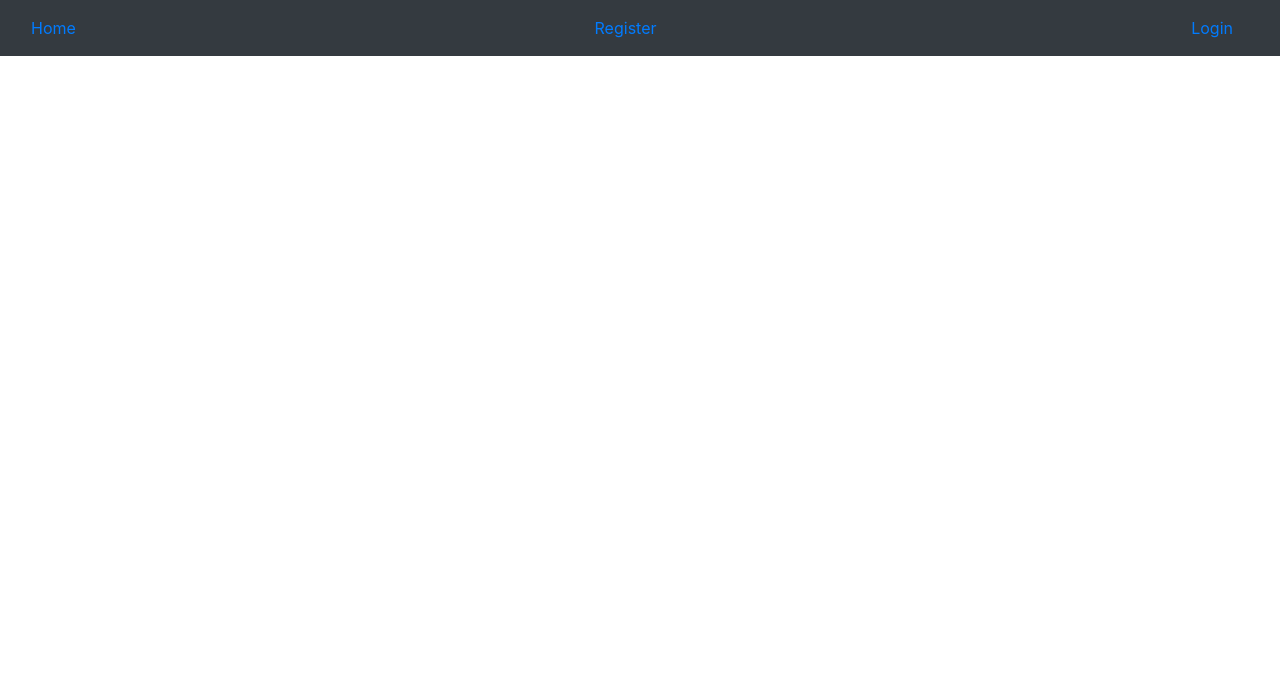
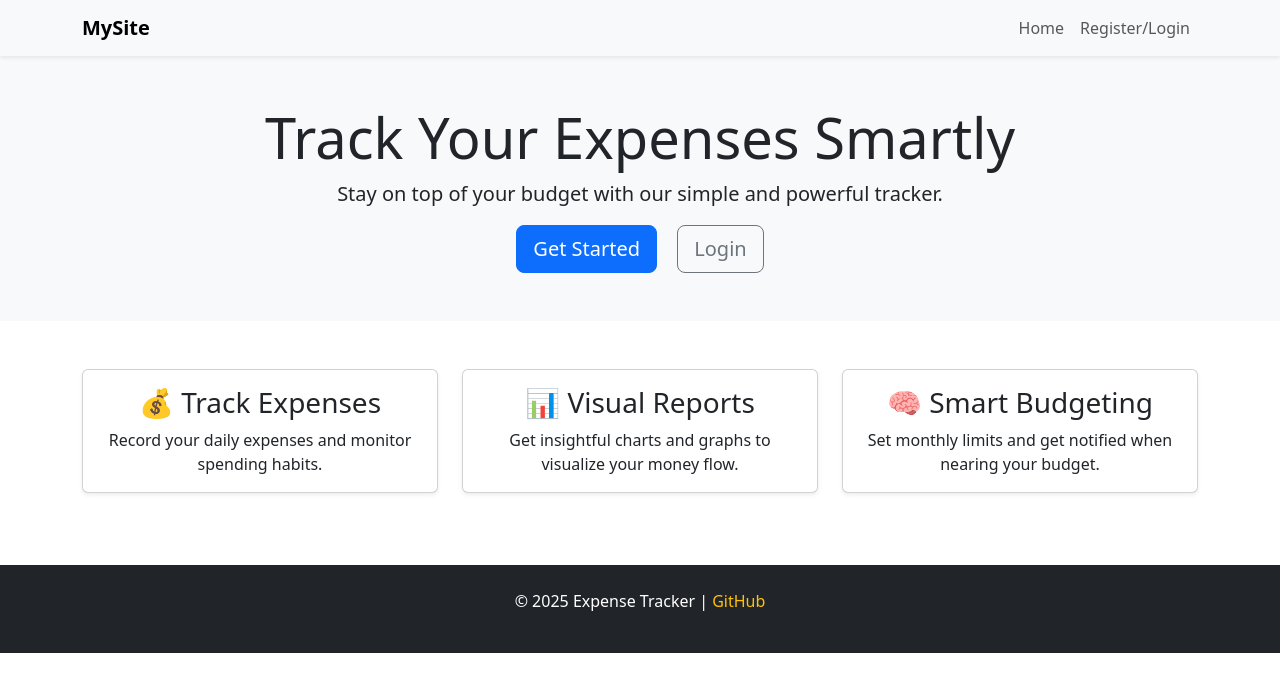
Before and after one commit to Lokesh2728/Expense_tracker, a Django app: page / in a window 1280 px wide. Shown: the top 692 px of the page. Run offline with Django 5.2, Linux system fonts and the light colour scheme.

Commit message:
style the pages

```diff
--- /dev/null
+++ b/accounts/templatetags/__init__.py
@@ -0,0 +1 @@
+# makes this a Python module
--- a/accounts/views.py
+++ b/accounts/views.py
@@ -24,8 +24,8 @@ def register(request):
         if UFO.is_valid():
             user = UFO.save(commit=False)
             password = UFO.cleaned_data['password']
-            user.set_password(password)     # ✅ Hash the password
-            user.is_active = True           # Optional: activate user
+            user.set_password(password)
+            user.is_active = True
             user.save()
             memail=UFO.cleaned_data['email']
             #genrate otp
--- a/expense_tracker/urls.py
+++ b/expense_tracker/urls.py
@@ -15,7 +15,7 @@ Including another URLconf
     2. Add a URL to urlpatterns:  path('blog/', include('blog.urls'))
 """
 from django.contrib import admin
-from django.urls import path
+from django.urls import path,include
 from accounts.views import *
 from expenses.views import *
 
@@ -25,8 +25,8 @@ from django.views.generic import TemplateView
 urlpatterns = [
     path("admin/", admin.site.urls),
     path("",TemplateView.as_view(template_name='home.html'),name='home'),
-    path('register/',register,name='register'),
-    path('otp_verification/',otp_verification,name='otp_verification'),
-    path('user_login/',user_login,name='user_login'),
-    path('user_logout/',user_logout,name='user_logout'),
+    path('register/', register, name='register'),
+    path('otp_verification/', otp_verification, name='otp_verification'),
+    path('login/', user_login, name='user_login'),
+    path('logout/', user_logout, name='user_logout'),
 ]
--- /dev/null
+++ b/template/base.html
@@ -0,0 +1,40 @@
+<!-- base.html -->
+<!DOCTYPE html>
+<html lang="en">
+<head>
+    <meta charset="UTF-8">
+    <title>Expense Tracker</title>
+    <link rel="stylesheet" href="https://cdn.jsdelivr.net/npm/bootstrap@5.3.2/dist/css/bootstrap.min.css">
+    {% block extra_head %}{% endblock %}
+</head>
+<body>
+    <nav class="navbar navbar-expand-lg navbar-light bg-light shadow-sm">
+    <div class="container">
+      <a class="navbar-brand fw-bold" href="{% url 'home' %}">MySite</a>
+      <button class="navbar-toggler" type="button" data-bs-toggle="collapse" data-bs-target="#navbarNav"
+        aria-controls="navbarNav" aria-expanded="false" aria-label="Toggle navigation">
+        <span class="navbar-toggler-icon"></span>
+      </button>
+
+      <div class="collapse navbar-collapse" id="navbarNav">
+        <ul class="navbar-nav ms-auto">
+          <li class="nav-item">
+            <a class="nav-link" href="{% url 'home' %}">Home</a>
+          </li>
+          {% if user.is_authenticated %}
+            <li class="nav-item">
+              <a class="nav-link" href="{% url 'user_logout' %}">Logout</a>
+            </li>
+          {% else %}
+            <li class="nav-item">
+              <a class="nav-link" href="{% url 'register' %}">Register/Login</a>
+            </li>
+          {% endif %}
+        </ul>
+      </div>
+    </div>
+  </nav>
+    {% block body %}{% endblock %}
+    <script src="https://cdn.jsdelivr.net/npm/bootstrap@5.3.2/dist/js/bootstrap.bundle.min.js"></script>
+</body>
+</html>
--- a/template/home.html
+++ b/template/home.html
@@ -1,37 +1,108 @@
-<!DOCTYPE html>
-<html lang="en">
-<head>
-    <meta charset="UTF-8">
-    <meta name="viewport" content="width=device-width, initial-scale=1.0">
+{% extends 'base.html' %}
 
-    {% block title %}
-    <title>Document</title>
-    {% endblock %}
+{% block body %}
 
-    <link rel="stylesheet" href="https://cdn.jsdelivr.net/npm/bootstrap@4.6.2/dist/css/bootstrap.min.css" integrity="sha384-xOolHFLEh07PJGoPkLv1IbcEPTNtaed2xpHsD9ESMhqIYd0nLMwNLD69Npy4HI+N" crossorigin="anonymous">
-</head>
-<body>
+{% if user.is_authenticated %}
+<!-- After Login: Dashboard Preview -->
+<div class="container mt-5">
+    <div class="text-center mb-4">
+        <h2>Welcome back, {{ user.first_name }}!</h2>
+        <p class="text-muted">Here's a quick snapshot of your financials.</p>
+    </div>
 
-    <nav class="navbar navbar-expand-lg bg-dark">
-        <div class="container-fluid" >
-            <a href="{% url 'home' %}">Home</a>
-            <a href="{% url 'register' %}">Register</a>
+    <div class="row text-center mb-4">
+        <div class="col-md-4">
+            <div class="card shadow-sm border-success">
+                <div class="card-body">
+                    <h5 class="card-title text-success">This Month's Expenses</h5>
+                    <p class="card-text display-6">₹{{ total_expense|default:'0.00' }}</p>
+                </div>
+            </div>
+        </div>
+        <div class="col-md-4">
+            <div class="card shadow-sm border-primary">
+                <div class="card-body">
+                    <h5 class="card-title text-primary">Total Balance</h5>
+                    <p class="card-text display-6">₹{{ balance|default:'0.00' }}</p>
+                </div>
+            </div>
+        </div>
+        <div class="col-md-4">
+            <div class="card shadow-sm border-warning">
+                <div class="card-body">
+                    <h5 class="card-title text-warning">Monthly Budget</h5>
+                    <p class="card-text display-6">₹{{ budget|default:'0.00' }}</p>
+                </div>
+            </div>
+        </div>
+    </div>
 
-            {% if user.is_authenticated %}
-                    <a class="nav-link" href="{% url 'user_logout' %}">Logout</a>
-            {% else %}
-                    <a class="nav-link" href="{% url 'user_login' %}">Login</a>
-            {% endif %}
+    <div class="mb-4">
+        <h4>Recent Transactions</h4>
+        <ul class="list-group">
+            {% for tx in recent_transactions %}
+                <li class="list-group-item d-flex justify-content-between align-items-center">
+                    <span>{{ tx.date }} - {{ tx.category }}</span>
+                    <span class="badge bg-secondary">₹{{ tx.amount }}</span>
+                </li>
+            {% empty %}
+                <li class="list-group-item text-muted">No recent transactions.</li>
+            {% endfor %}
+        </ul>
+        <div class="mt-3">
+            <a href="{% url 'transactions' %}" class="btn btn-outline-primary">View All Transactions</a>
+        </div>
+    </div>
 
+    <div class="text-center">
+        <a href="{% url 'add-expense' %}" class="btn btn-danger me-2">+ Add Expense</a>
+        <a href="{% url 'add-income' %}" class="btn btn-success">+ Add Income</a>
+    </div>
+</div>
+
+{% else %}
+<!-- Before Login: Public Homepage -->
+<div class="bg-light py-5 text-center">
+    <div class="container">
+        <h1 class="display-4">Track Your Expenses Smartly</h1>
+        <p class="lead">Stay on top of your budget with our simple and powerful tracker.</p>
+        <a href="{% url 'register' %}" class="btn btn-primary btn-lg me-3">Get Started</a>
+        <a href="{% url 'user_login' %}" class="btn btn-outline-secondary btn-lg">Login</a>
+    </div>
+</div>
+
+<div class="container py-5">
+    <div class="row text-center">
+        <div class="col-md-4 mb-4">
+            <div class="card h-100 shadow-sm">
+                <div class="card-body">
+                    <h3 class="card-title">💰 Track Expenses</h3>
+                    <p class="card-text">Record your daily expenses and monitor spending habits.</p>
+                </div>
+            </div>
         </div>
-    </nav>
+        <div class="col-md-4 mb-4">
+            <div class="card h-100 shadow-sm">
+                <div class="card-body">
+                    <h3 class="card-title">📊 Visual Reports</h3>
+                    <p class="card-text">Get insightful charts and graphs to visualize your money flow.</p>
+                </div>
+            </div>
+        </div>
+        <div class="col-md-4 mb-4">
+            <div class="card h-100 shadow-sm">
+                <div class="card-body">
+                    <h3 class="card-title">🧠 Smart Budgeting</h3>
+                    <p class="card-text">Set monthly limits and get notified when nearing your budget.</p>
+                </div>
+            </div>
+        </div>
+    </div>
+</div>
 
-    {% block body %}
+<footer class="text-center py-4 bg-dark text-white">
+    <p>&copy; 2025 Expense Tracker | <a href="https://github.com/yourusername/expense-tracker" class="text-warning text-decoration-none">GitHub</a></p>
+</footer>
+{% endif %}
 
-    {% endblock %}
-
-
-
-
-</body>
-</html>
+{% endblock %}
```
Also changed, not shown: accounts/templatetags/form_tags.py (added, +8 -0 lines), template/otp_verification.html (+22 -13 lines), template/register.html (+34 -14 lines), template/user_login.html (+30 -17 lines).
